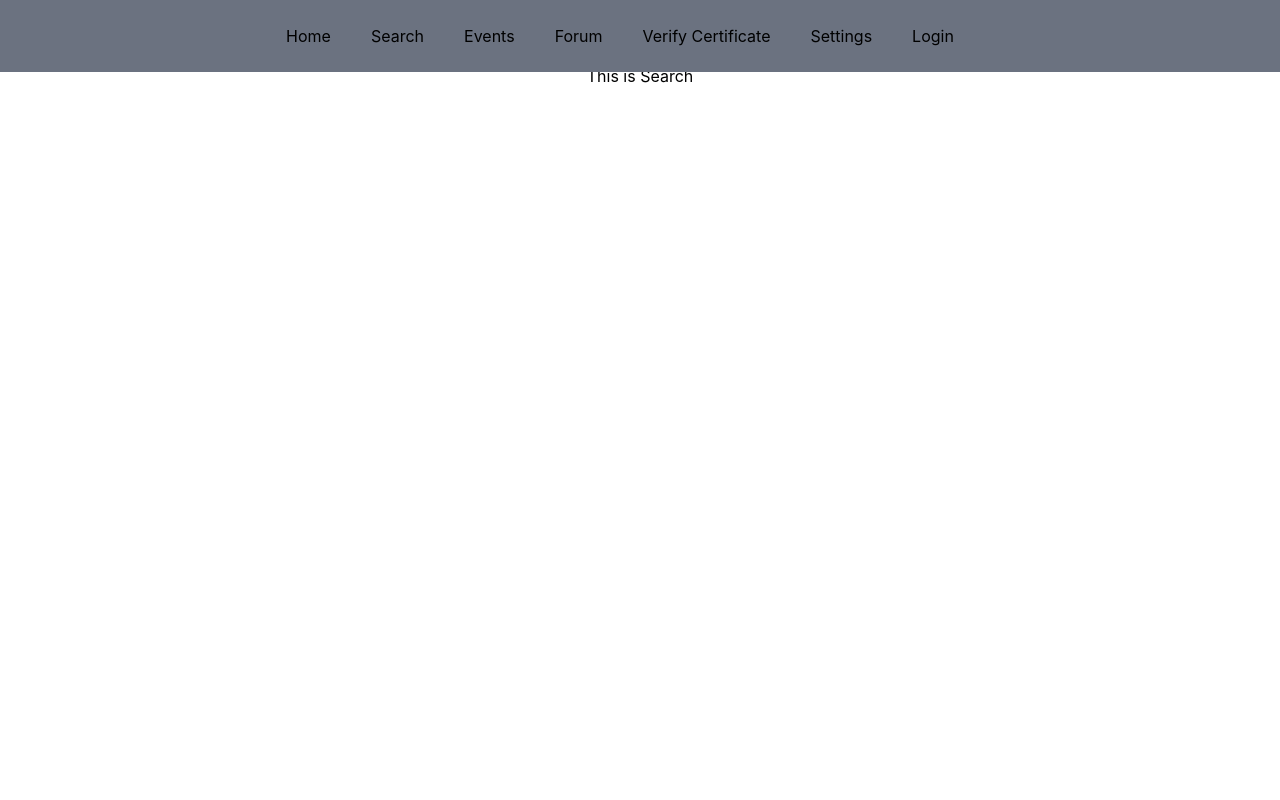
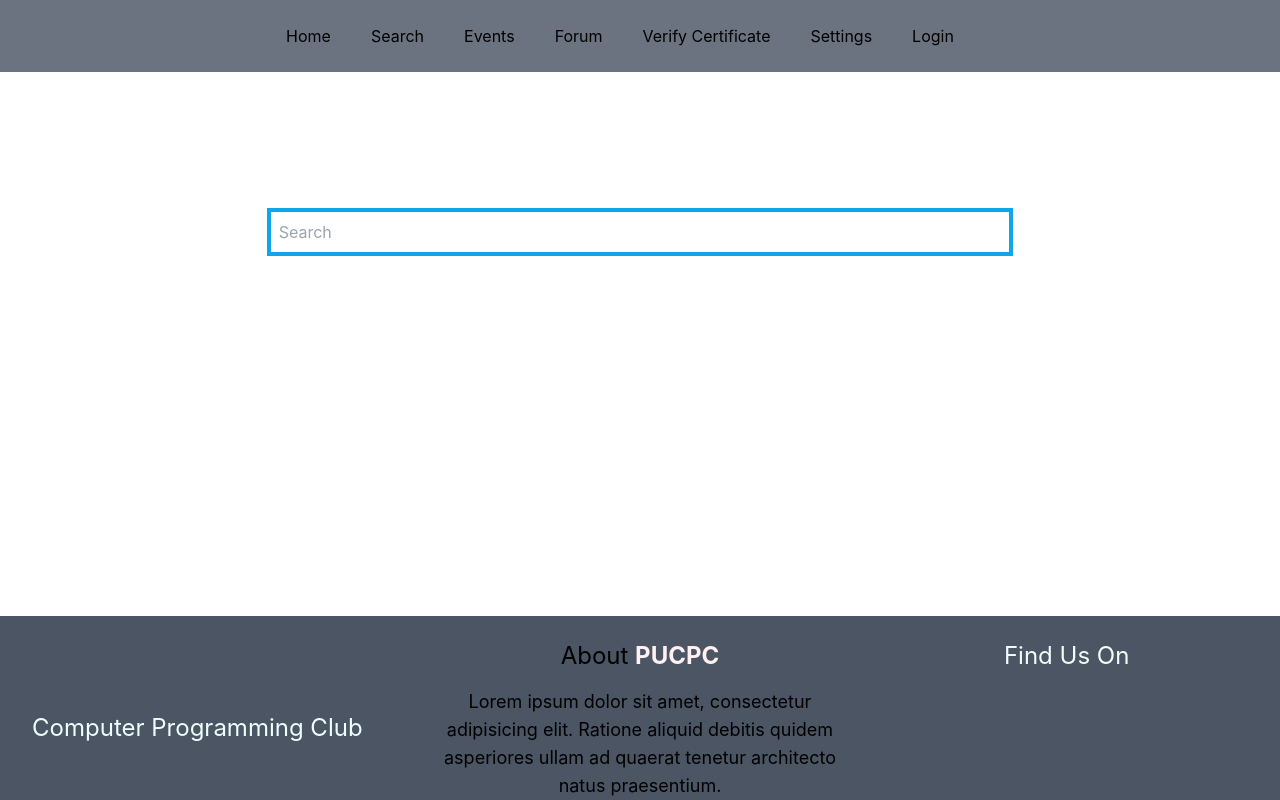
Before and after one commit to PulakBala/PUCPC-CLUB, a React (Create React App) app: page /search in a window 1280 px wide. Built offline with nearby package versions, Linux system fonts and the light colour scheme.

Commit message:
added search page

```diff
--- a/package.json
+++ b/package.json
@@ -3,6 +3,7 @@
   "version": "0.1.0",
   "private": true,
   "dependencies": {
+    "@fortawesome/fontawesome-svg-core": "^6.2.0",
     "@heroicons/react": "^2.0.13",
     "@testing-library/jest-dom": "^5.16.5",
     "@testing-library/react": "^13.4.0",
--- a/src/Components/Footer/Footer.js
+++ b/src/Components/Footer/Footer.js
@@ -2,7 +2,7 @@ import React from 'react';
 
 const Footer = () => {
     return (
-        <div className='footer grid grid-cols-3 mt-20'>
+        <div className='footer grid grid-cols-3'>
             <h1 className='mt-24 text-2xl mr-8 text-cyan-50'>Computer Programming Club</h1>
             <div className="footer-container">
                 <h1 className='mt-6 text-2xl'>About  <span className='text-rose-50 font-bold'>PUCPC</span></h1>
@@ -10,6 +10,7 @@ const Footer = () => {
             </div>
             <div className="footer-social-media">
                 <h1 className='mt-6 text-2xl text-teal-50'>Find Us On</h1>
+
             </div>
         </div>
     );
--- a/src/Components/Home/Home.js
+++ b/src/Components/Home/Home.js
@@ -40,12 +40,14 @@ const Home = () => {
                <h4 className='text-3xl font-bold'>Meet The Advisors</h4>
                <p className='text-lg font-bold mt-4'>The advising teachers of PU Computer & Programming Club</p>
             <div className='grid grid-cols-1 mt-12'>
-                {
-                    advisors.slice(0,1).map(advisor => <Advisors
+              <div>
+               {
+                     advisors.slice(0,1).map(advisor => <Advisors
                         key={advisor.id}
                         advisor={advisor}
                     ></Advisors>)
-                }
+               }
+              </div>
               <div className='flex justify-around mt-12 ml-12 p-4'>
               {
                     advisors.slice(1,3).map(advisor => <Advisors
@@ -117,7 +119,7 @@ const Home = () => {
                     ></Advisors>)
                 }
               </div>
-              <div className='mt-12'>
+              <div className='py-12 '>
                {
                     advisors.slice(16,17).map(advisor => <Advisors
                         key={advisor.id}
--- a/src/Components/Search/Search.js
+++ b/src/Components/Search/Search.js
@@ -1,10 +1,19 @@
 import React from 'react';
+import Footer from '../Footer/Footer';
+
 
 const Search = () => {
     return (
-        <div>
-            <h2>This is Search</h2>
+       <div className=''>
+         <div className='mt-36'>
+            <input className='border-4 border-sky-500 p-2 w-7/12'  type="text" placeholder='Search' />
         </div>
+           <div className='bg-gray-600 absolute inset-x-0 bottom-0 w-full'>
+              <Footer ></Footer>
+           </div>
+        </div>
+
+
     );
 };
 
```
Also changed, not shown: 1 other file (tests, documents, lock files or other folders).
